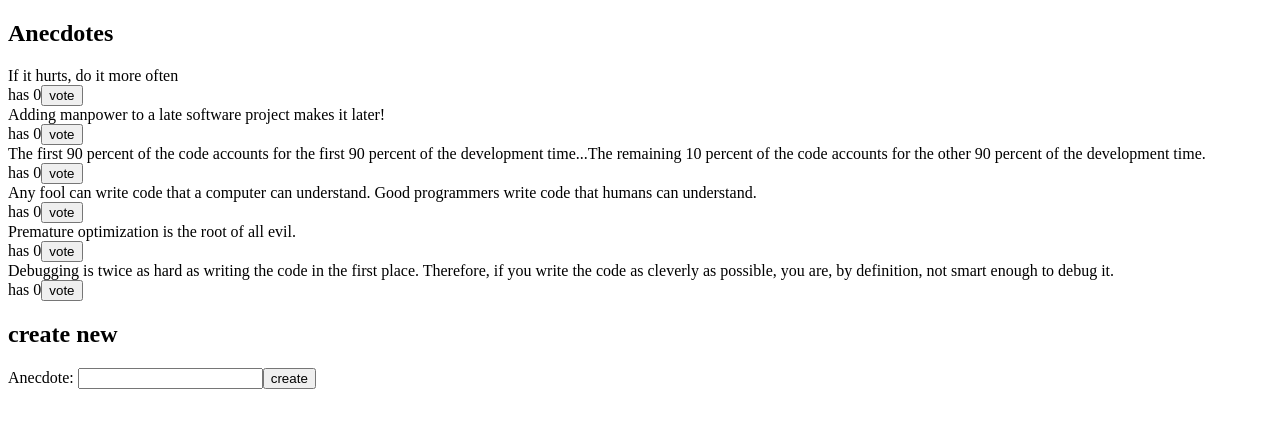
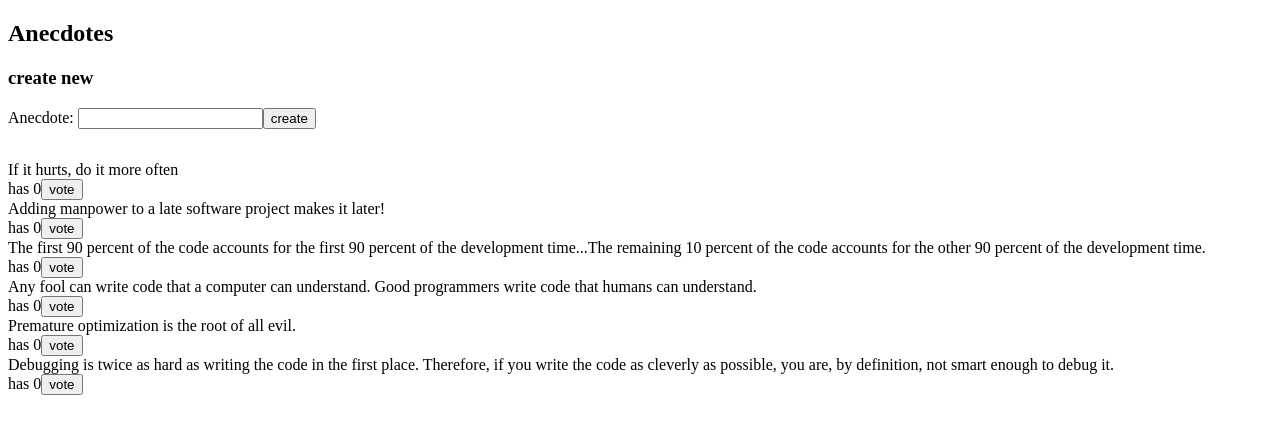
Before and after one commit to Anthony-Phillip-Collins/fso-part6, a React (Create React App) app in the folder redux-anecdotes/: page / in a window 1280 px wide. Shown: the top 434 px of the page. Built offline with nearby package versions, Linux system fonts and the light colour scheme.

Commit message:
6.8: anecdotes, step6

```diff
--- a/redux-anecdotes/src/App.js
+++ b/redux-anecdotes/src/App.js
@@ -1,15 +1,11 @@
 import { useSelector, useDispatch } from 'react-redux';
 import AnecdoteForm from './components/AnecdoteForm';
+import AnecdotesList from './components/AnecdotesList';
 import { anecdoteActions } from './reducers/anecdoteReducer';
 
 const App = () => {
   const anecdotes = useSelector((state) => state);
   const dispatch = useDispatch();
-
-  const voteAnecdote = (id) => {
-    const { vote } = anecdoteActions;
-    dispatch(vote(id));
-  };
 
   const createAnecdote = (anecdote) => {
     const { create } = anecdoteActions;
@@ -19,19 +15,11 @@ const App = () => {
   return (
     <div>
       <h2>Anecdotes</h2>
-      {anecdotes
-        .sort((a, b) => b.votes - a.votes)
-        .map((anecdote) => (
-          <div key={anecdote.id}>
-            <div>{anecdote.content}</div>
-            <div>
-              has {anecdote.votes}
-              <button onClick={() => voteAnecdote(anecdote.id)}>vote</button>
-            </div>
-          </div>
-        ))}
-      <h2>create new</h2>
-      <AnecdoteForm create={createAnecdote} />
+      <div style={{ paddingBottom: '2rem' }}>
+        <h3>create new</h3>
+        <AnecdoteForm create={createAnecdote} />
+      </div>
+      <AnecdotesList anecdotes={anecdotes} />
     </div>
   );
 };
--- /dev/null
+++ b/redux-anecdotes/src/components/AnecdotesList.js
@@ -0,0 +1,25 @@
+import { useDispatch } from 'react-redux';
+import { anecdoteActions } from '../reducers/anecdoteReducer';
+
+const AnecdotesList = ({ anecdotes }) => {
+  const dispatch = useDispatch();
+
+  const voteAnecdote = (id) => {
+    const { vote } = anecdoteActions;
+    dispatch(vote(id));
+  };
+
+  return anecdotes
+    .sort((a, b) => b.votes - a.votes)
+    .map(({ content, votes, id }) => (
+      <div key={id}>
+        <div>{content}</div>
+        <div>
+          has {votes}
+          <button onClick={() => voteAnecdote(id)}>vote</button>
+        </div>
+      </div>
+    ));
+};
+
+export default AnecdotesList;
```
